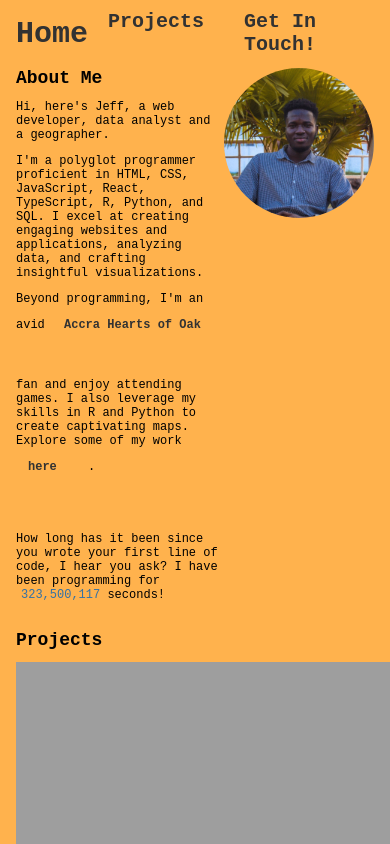
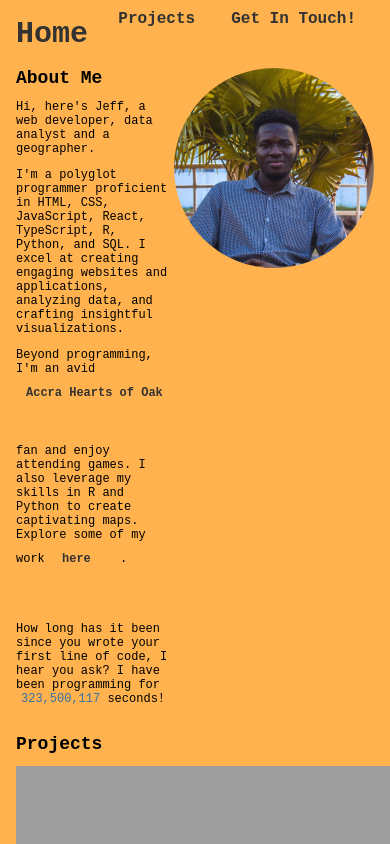
Before and after one commit to jeffreyohene/jeffreyohene.github.io, a plain HTML site: page index.html in a window 390 px wide. Shown: the top 844 px of the page. Drawn offline with Linux system fonts and the light colour scheme; a web font is replaced by a local one.

Commit message:
Update index.css

```diff
--- a/resources/css/index.css
+++ b/resources/css/index.css
@@ -250,8 +250,8 @@ footer .social-icons a i.fab.fa-github {
     }
 
     .portrait {
-        width: 150px;
-        height: 150px;
+        width: 200px;
+        height: 200px;
     }
 
     .über-mich-wörter-container {
@@ -261,7 +261,7 @@ footer .social-icons a i.fab.fa-github {
 
     .nav-item {
         margin: var(--spacing-1);
-        font-size: 20px;
+        font-size: 16px;
     }
 
     .icon {
@@ -273,7 +273,7 @@ footer .social-icons a i.fab.fa-github {
     .social-icons a,
     .über-mich-container a,
     .projekt-titel a {
-        padding: 12px;
+        padding: 10px;
         min-width: 48px;
         min-height: 48px;
         display: inline-block;
```
